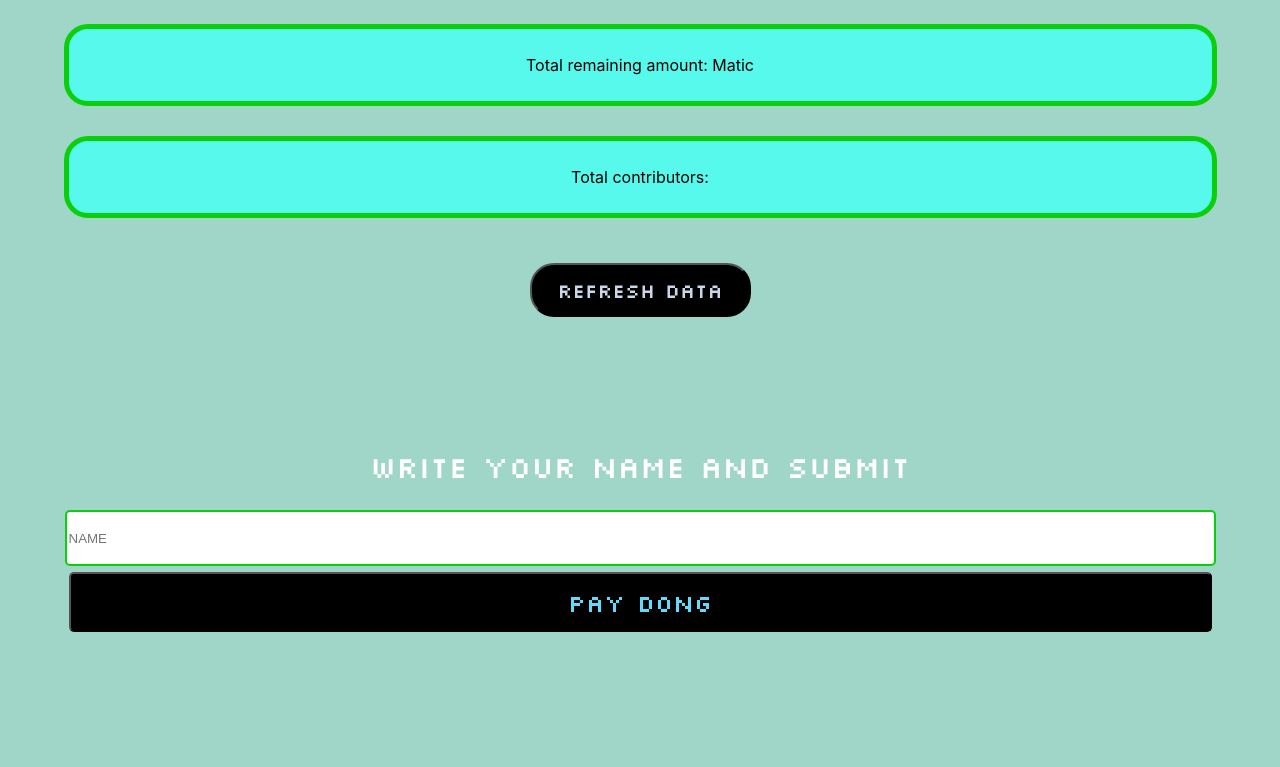
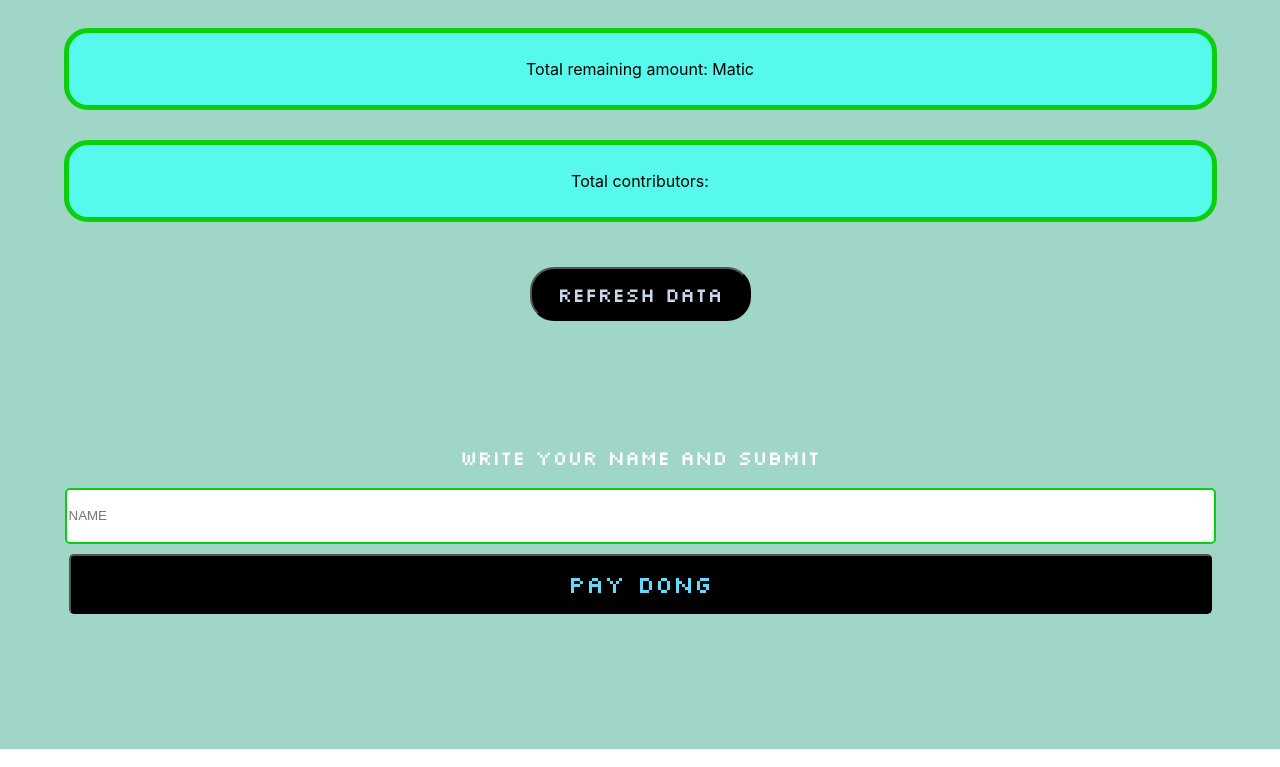
Before and after one commit to Banksy-said-hi/Dong-React, a React (Create React App) app: page /payment in a window 1280 px wide. Shown: the part 867-1634 px from the top of the page. Built offline with nearby package versions, Linux system fonts and the light colour scheme.

Commit message:
Color changed

```diff
--- a/src/App.css
+++ b/src/App.css
@@ -83,7 +83,7 @@
 
 .form h1 {
   font-family: "Silkscreen";
-  font-size: 30px;
+  font-size: 20px;
   color: white;
 }
 
@@ -103,7 +103,7 @@
   background-color: #000000;
   font-size: 24px;
   border-radius: 5px;
-  margin-top: 6px;
+  margin-top: 10px;
   font-family: "Silkscreen";
   color: #61dafb;
 }
```
